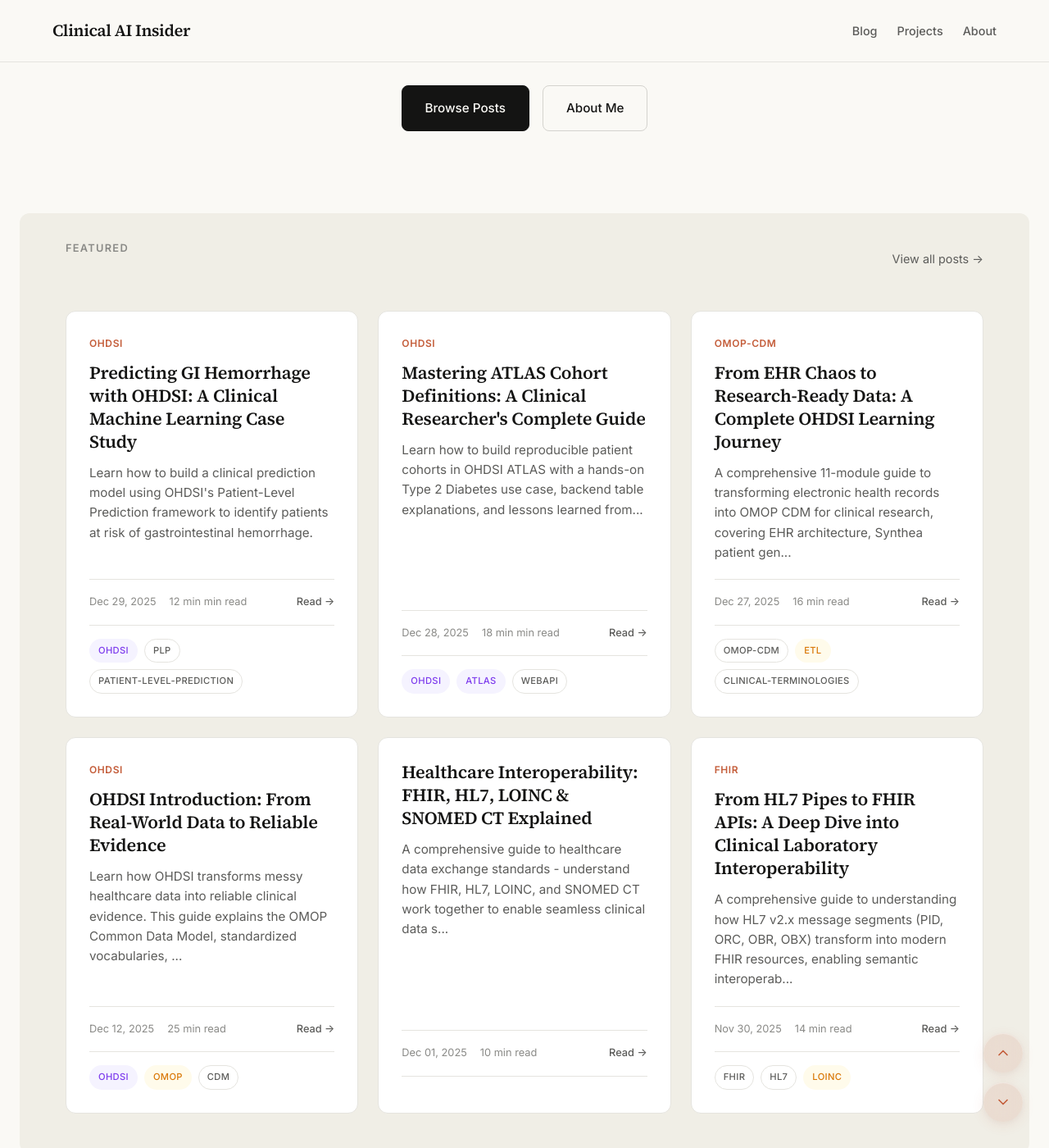
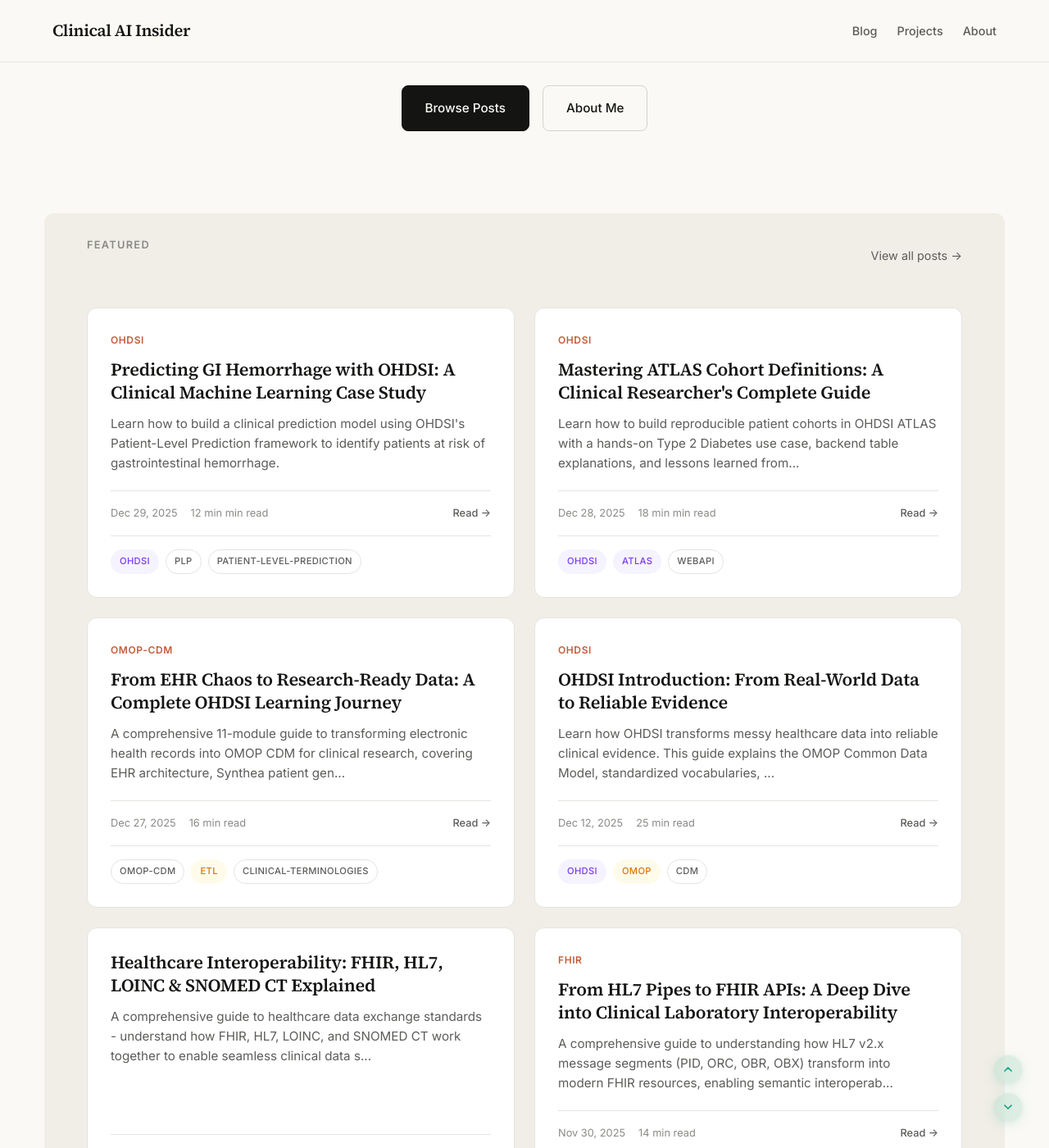
Before and after one commit to clinicalaiinsider/clinicalaiinsider.github.io, a Jekyll site: the page built from index.html, in a window 1280 px wide and 1400 px high, scrolled down 310 px. Shown: the whole window at 82% size. Built offline with Jekyll 4.4.1, drawn with Linux system fonts in a browser that asks for light colours.

Commit message:
Refine scroll nav buttons and section margins
Scroll Navigation:
- Reduce button size by 25% (48px → 36px)
- Change color from terracotta to Anthropic green (#10a37f)
- Reduce icon size (20px → 16px) with thicker stroke

Section styling:
- Center section with auto margins
- Increase side margins (54px each side)
- Slightly reduce internal padding for cleaner look

🤖 Generated with [Claude Code](https://claude.com/claude-code)

Co-Authored-By: Claude Opus 4.5 <noreply@anthropic.com>

```diff
--- a/_includes/scroll-nav.html
+++ b/_includes/scroll-nav.html
@@ -1,12 +1,12 @@
 <!-- Floating Scroll Navigation -->
 <div class="scroll-nav" id="scrollNav">
     <button class="scroll-nav-btn scroll-to-top" id="scrollToTop" aria-label="Scroll to top" title="Go to top">
-        <svg xmlns="http://www.w3.org/2000/svg" width="20" height="20" viewBox="0 0 24 24" fill="none" stroke="currentColor" stroke-width="2" stroke-linecap="round" stroke-linejoin="round">
+        <svg xmlns="http://www.w3.org/2000/svg" width="16" height="16" viewBox="0 0 24 24" fill="none" stroke="currentColor" stroke-width="2.5" stroke-linecap="round" stroke-linejoin="round">
             <polyline points="18 15 12 9 6 15"></polyline>
         </svg>
     </button>
     <button class="scroll-nav-btn scroll-to-bottom" id="scrollToBottom" aria-label="Scroll to bottom" title="Go to bottom">
-        <svg xmlns="http://www.w3.org/2000/svg" width="20" height="20" viewBox="0 0 24 24" fill="none" stroke="currentColor" stroke-width="2" stroke-linecap="round" stroke-linejoin="round">
+        <svg xmlns="http://www.w3.org/2000/svg" width="16" height="16" viewBox="0 0 24 24" fill="none" stroke="currentColor" stroke-width="2.5" stroke-linecap="round" stroke-linejoin="round">
             <polyline points="6 9 12 15 18 9"></polyline>
         </svg>
     </button>
@@ -20,7 +20,7 @@
     right: 32px;
     display: flex;
     flex-direction: column;
-    gap: 12px;
+    gap: 10px;
     z-index: 1000;
     opacity: 0;
     transform: translateY(20px);
@@ -35,8 +35,8 @@
 }
 
 .scroll-nav-btn {
-    width: 48px;
-    height: 48px;
+    width: 36px;
+    height: 36px;
     border-radius: 50%;
     border: none;
     cursor: pointer;
@@ -45,22 +45,22 @@
     justify-content: center;
     transition: all 0.25s cubic-bezier(0.4, 0, 0.2, 1);
 
-    /* Anthropic-inspired warm terracotta with transparency */
-    background: rgba(196, 93, 58, 0.12);
-    color: #C45D3A;
+    /* Anthropic green with transparency */
+    background: rgba(16, 163, 127, 0.12);
+    color: #10a37f;
     backdrop-filter: blur(12px);
     -webkit-backdrop-filter: blur(12px);
     box-shadow:
-        0 4px 16px rgba(196, 93, 58, 0.1),
+        0 4px 16px rgba(16, 163, 127, 0.1),
         0 2px 8px rgba(0, 0, 0, 0.04),
         inset 0 1px 1px rgba(255, 255, 255, 0.4);
 }
 
 .scroll-nav-btn:hover {
-    background: rgba(196, 93, 58, 0.22);
+    background: rgba(16, 163, 127, 0.22);
     transform: scale(1.08);
     box-shadow:
-        0 6px 24px rgba(196, 93, 58, 0.18),
+        0 6px 24px rgba(16, 163, 127, 0.18),
         0 4px 12px rgba(0, 0, 0, 0.06),
         inset 0 1px 1px rgba(255, 255, 255, 0.5);
 }
@@ -89,8 +89,8 @@
     }
 
     .scroll-nav-btn {
-        width: 44px;
-        height: 44px;
+        width: 32px;
+        height: 32px;
     }
 }
 
@@ -100,8 +100,8 @@
     background: rgba(255, 255, 255, 0.85);
     backdrop-filter: blur(12px);
     -webkit-backdrop-filter: blur(12px);
-    border-radius: 28px;
-    padding: 6px;
+    border-radius: 24px;
+    padding: 5px;
     gap: 4px;
     box-shadow:
         0 4px 20px rgba(0, 0, 0, 0.08),
@@ -109,14 +109,14 @@
 }
 
 .scroll-nav.pill-style .scroll-nav-btn {
-    width: 40px;
-    height: 40px;
+    width: 30px;
+    height: 30px;
     background: transparent;
     box-shadow: none;
 }
 
 .scroll-nav.pill-style .scroll-nav-btn:hover {
-    background: rgba(196, 93, 58, 0.15);
+    background: rgba(16, 163, 127, 0.15);
 }
 </style>
 
--- a/assets/css/main.css
+++ b/assets/css/main.css
@@ -254,11 +254,11 @@ main {
 
 /* ========== SECTIONS ========== */
 .section {
-    padding: 32px 32px 48px 32px;
+    padding: 28px 28px 40px 28px;
     background: var(--color-bg-alt);
     border-radius: var(--radius-lg);
-    margin: 0 24px 40px 24px;
-    max-width: calc(100% - 48px);
+    margin: 0 auto 32px auto;
+    max-width: calc(100% - 108px);
 }
 
 .section-header {
```
